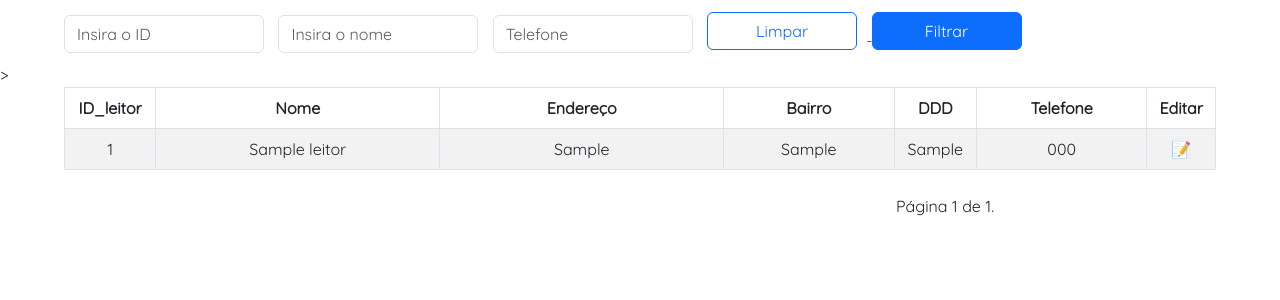
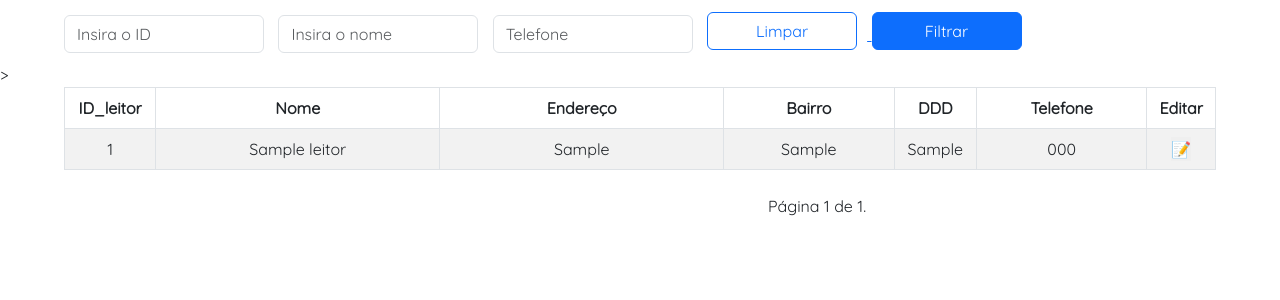
Before and after one commit to 2104285/projeto-biblioteca-comunitaria, a Django app: page /leitor-geral in a window 1280 px wide. Shown: the part 140-440 px from the top of the page. Run offline with Django 4.2, Linux system fonts and the light colour scheme; tables that the repository leaves empty hold one stand-in row (values such as "Sample post"); some libraries are stand-ins or nearby versions.

Commit message:
style ajustes

```diff
--- a/setup/static/styles/style.css
+++ b/setup/static/styles/style.css
@@ -255,5 +255,5 @@ h3{
 }
 
 .teste{
-    padding-left: 70%;
+    padding-left: 60%;
 }
--- a/static/styles/style.css
+++ b/static/styles/style.css
@@ -255,5 +255,5 @@ h3{
 }
 
 .teste{
-    padding-left: 70%;
+    padding-left: 60%;
 }
```
